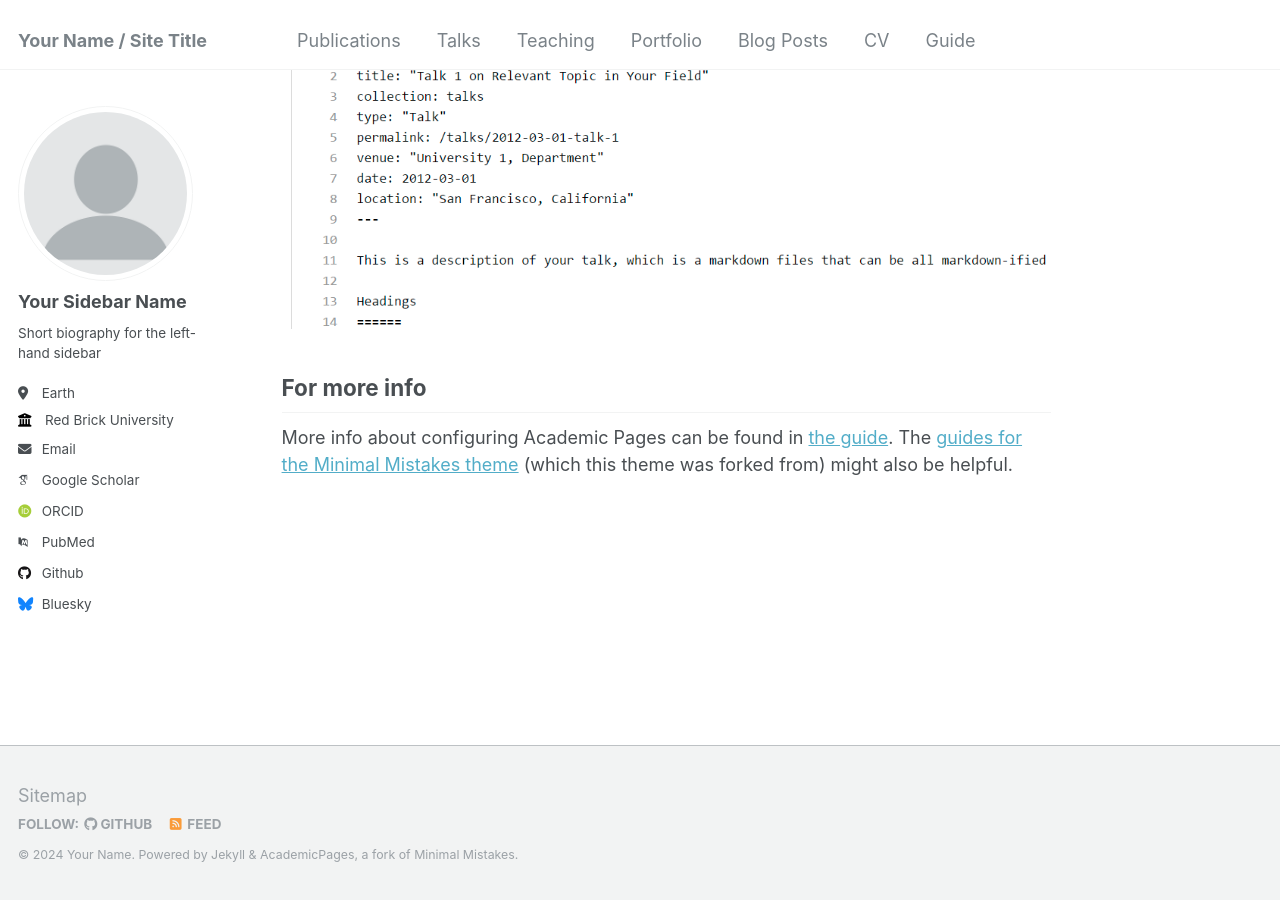
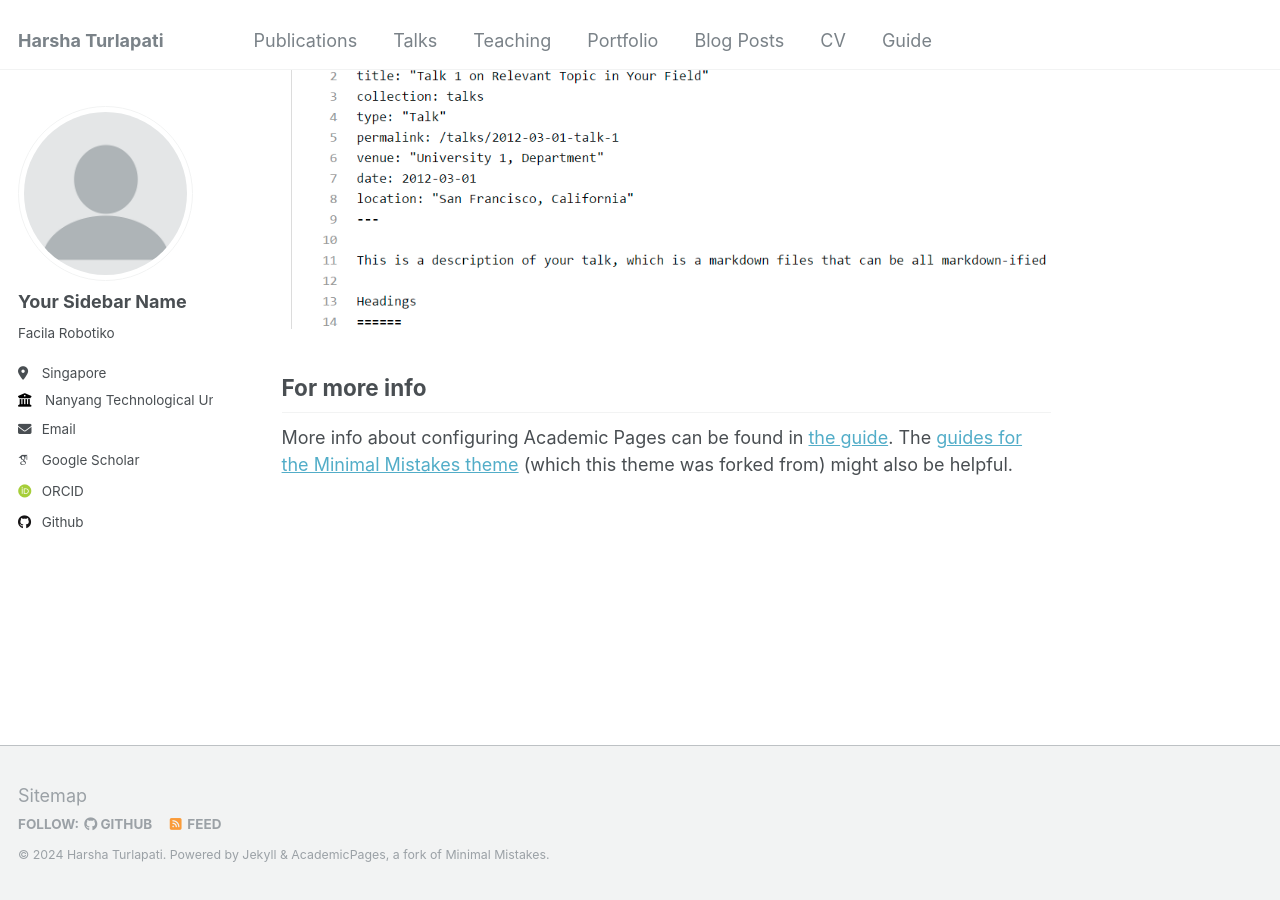
Before and after one commit to harshaturlapati/harshaturlapati.github.io, a Jekyll site: the page built from _pages/about.md, in a window 1280 px wide and 900 px high, scrolled down 2660 px. Built offline with Jekyll 4.4.1, drawn with Linux system fonts in a browser that asks for light colours; some web fonts are replaced.

Commit message:
Update _config.yml

```diff
--- a/_config.yml
+++ b/_config.yml
@@ -8,13 +8,13 @@
 
 # Basic Site Settings
 locale                   : "en-US"
-title                    : "Your Name / Site Title"
+title                    : "Harsha Turlapati"
 title_separator          : "-"
-name                     : &name "Your Name"
-description              : &description "personal description"
-url                      : https://academicpages.github.io # the base hostname & protocol for your site e.g. "https://mmistakes.github.io"
+name                     : &name "Harsha Turlapati"
+description              : &description "Full stack roboticist"
+url                      : https://harshaturlapati.github.io # the base hostname & protocol for your site e.g. "https://mmistakes.github.io"
 baseurl                  : "" # the subpath of your site, e.g. "/blog"
-repository               : "academicpages/academicpages.github.io"
+repository               : "harshaturlapati/harshaturlapati.github.io"
 
 # Site Author - The following control what appear as part of the author content on the side bar.
 #               If a field is blank the icon and link will not appear, otherwise it will be shown.
@@ -24,31 +24,31 @@ author:
   avatar           : "profile.png"
   name             : "Your Sidebar Name"
   pronouns         : # example: "she/her"
-  bio              : "Short biography for the left-hand sidebar"
-  location         : "Earth"
-  employer         : "Red Brick University"
+  bio              : "Facila Robotiko"
+  location         : "Singapore"
+  employer         : "Nanyang Technological University, Singapore"
   uri              : # URL
-  email            : "none@example.org"
+  email            : "sriharsha.turlapati@ntu.edu.sg"
 
   # Academic websites
   arxiv            : # URL - Update with the correct link to your profile
-  googlescholar    : "https://scholar.google.com/citations?user=PS_CX0AAAAAJ"
+  googlescholar    : "https://scholar.google.com.sg/citations?user=cmdHEXEAAAAJ&hl=en"
   impactstory      : # URL
-  orcid            : "http://orcid.org/yourorcidurl"
+  orcid            : "https://orcid.org/0000-0003-0400-0668"
   semantic         : # URL
-  pubmed           : "https://www.ncbi.nlm.nih.gov/pubmed/?term=john+snow"
+  pubmed           : #"https://www.ncbi.nlm.nih.gov/pubmed/?term=john+snow"
   researchgate     : # URL
 
   # Repositories and software development
   bitbucket        : # Username - Update with your username on the site
   codepen          : # Username
   dribbble         : # Username
-  github           : "academicpages"
+  github           : "harshaturlapati"
   kaggle           : # Username
   stackoverflow    : # User number or user number and name (i.e., use "1" or "1/jeff-atwood")
 
   # Social media
-  bluesky          : "bsky.app" # Replace this with you Bluesky username
+  bluesky          : #"bsky.app" # Replace this with you Bluesky username
   facebook         : # Username
   flickr           : # Username
   foursquare       : # Username
```
